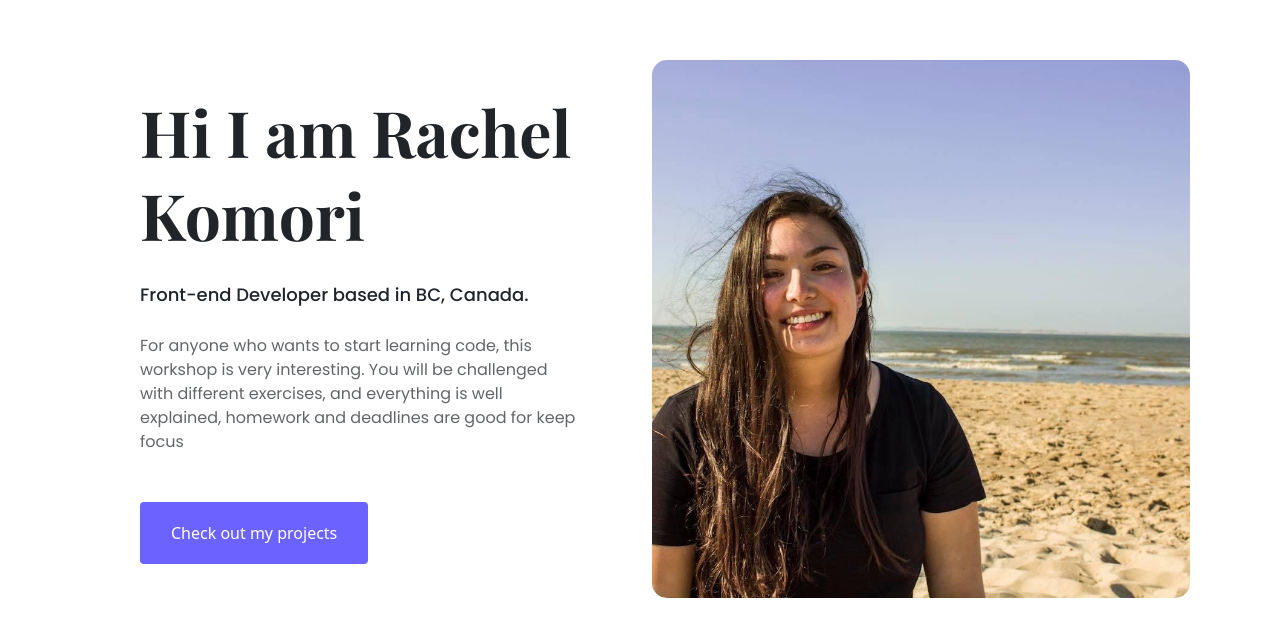
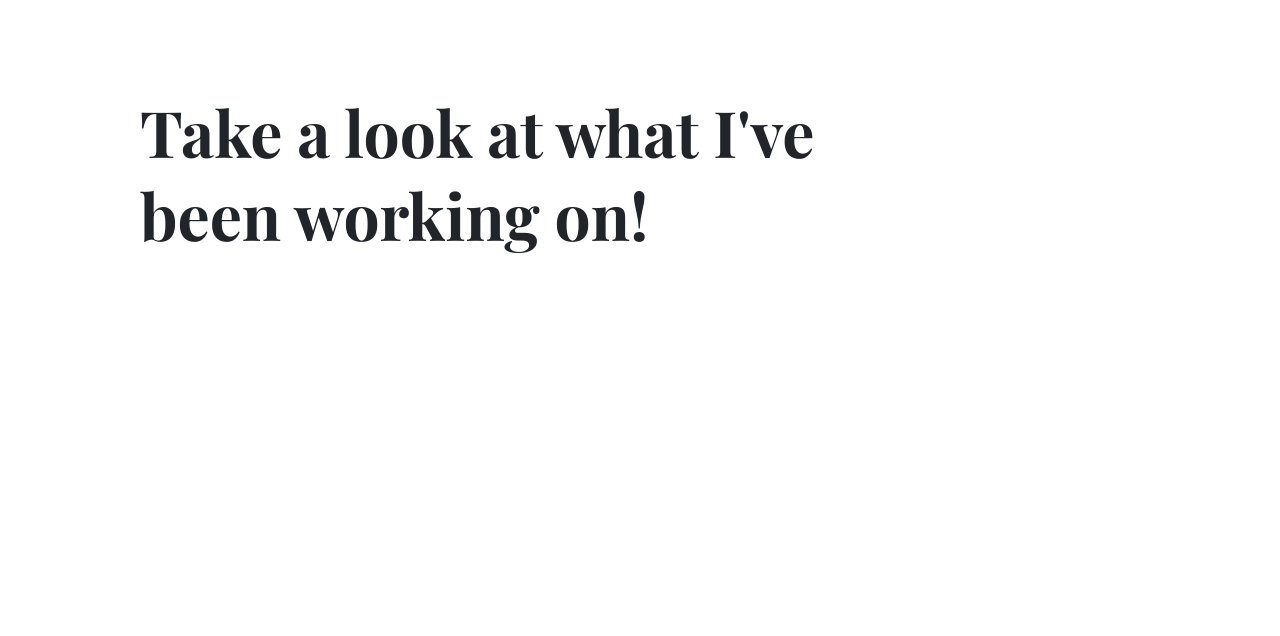
Before and after one commit to raachelkk/portfolio-2, a plain HTML site: page work.html in a window 1280 px wide. Shown: the part 140-776 px from the top of the page. Drawn offline with nearby package versions, Linux system fonts and the light colour scheme.

Commit message:
Made CSS for pages more general for easy application

```diff
--- a/css/styles.css
+++ b/css/styles.css
@@ -60,32 +60,32 @@ h3 {
   line-height: 30px;
 }
 
-.about-header {
+.content-container {
   padding: 200px 20px;
 }
 
-.about-header h1 {
+.content-container h1 {
   font-size: 64px;
   line-height: 1.3;
 }
 
-.about-header h2 {
+.content-container h2 {
   font-size: 18px;
   font-family: var(--secondary-font);
   margin: 28px 0;
 }
 
-.about-header p {
+.content-container p {
   font-size: 16px;
   opacity: 0.7;
   margin-bottom: 48px;
 }
 
-.about-header img {
+.content-container img {
   border-radius: 15px;
 }
 
-.about-header-copy {
+.content {
   margin: 30px 50px;
 }
 
--- a/work.html
+++ b/work.html
@@ -31,29 +31,12 @@
     ></script>
   </head>
   <body>
-    <div class="about-header container">
-      <div class="row">
-        <div class="col-lg-6">
-          <div class="about-header-copy">
-            <h1>Hi I am Rachel Komori</h1>
-            <h2>Front-end Developer based in BC, Canada.</h2>
-            <p>
-              For anyone who wants to start learning code, this workshop is very
-              interesting. You will be challenged with different exercises, and
-              everything is well explained, homework and deadlines are good for
-              keep focus
-            </p>
-
-            <a href="#" class="btn btn-branding">Check out my projects</a>
-          </div>
-        </div>
-        <div class="col-lg-6">
-          <img
-            src="/images/headshot.jpg"
-            alt="Rachel's headshot"
-            class="img-fluid"
-          />
-        </div>
+    <div class="content-container container">
+      <div class="content">
+        <h1>
+          Take a look at what I've <br />
+          been working on!
+        </h1>
       </div>
     </div>
   </body>
```
Also changed, not shown: about.html (+2 -2 lines).
